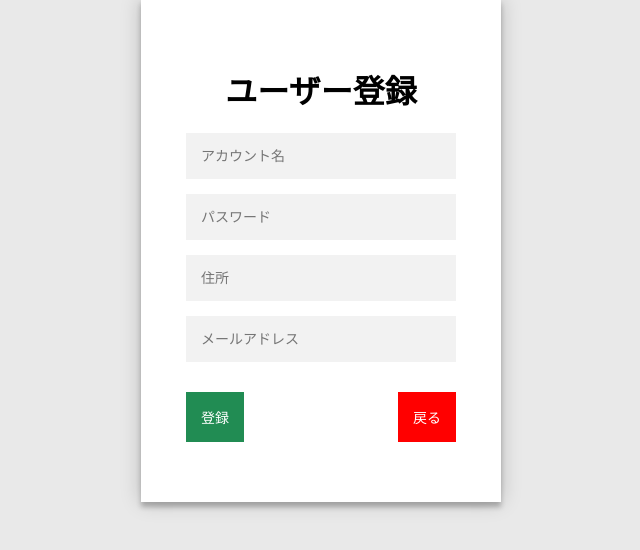
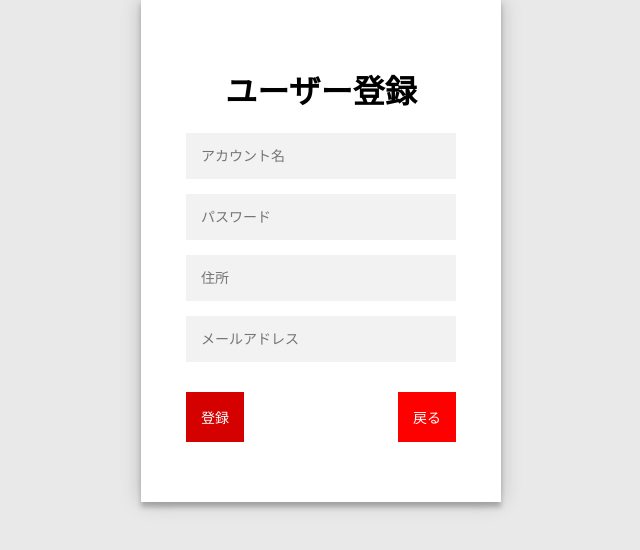
Before and after one commit to Rui0827/teamC, a PHP site: page /usertoroku.php in a window 1280 px wide, with the pointer over the restyled element. Shown: the part 110-660 px from the top of the page, without its empty margins (319-959 px from the left). Run offline with PHP 8.4, Linux system fonts and the light colour scheme.

Commit message:
Update usertoroku.css

```diff
--- a/system/css/usertoroku.css
+++ b/system/css/usertoroku.css
@@ -84,7 +84,7 @@
 
 .toroku input[type="submit"]:hover,
 .back input[type="submit"]:hover {
-    background-color: #218c53;
+    background-color: #d50000;
 }
 
 body {
```
